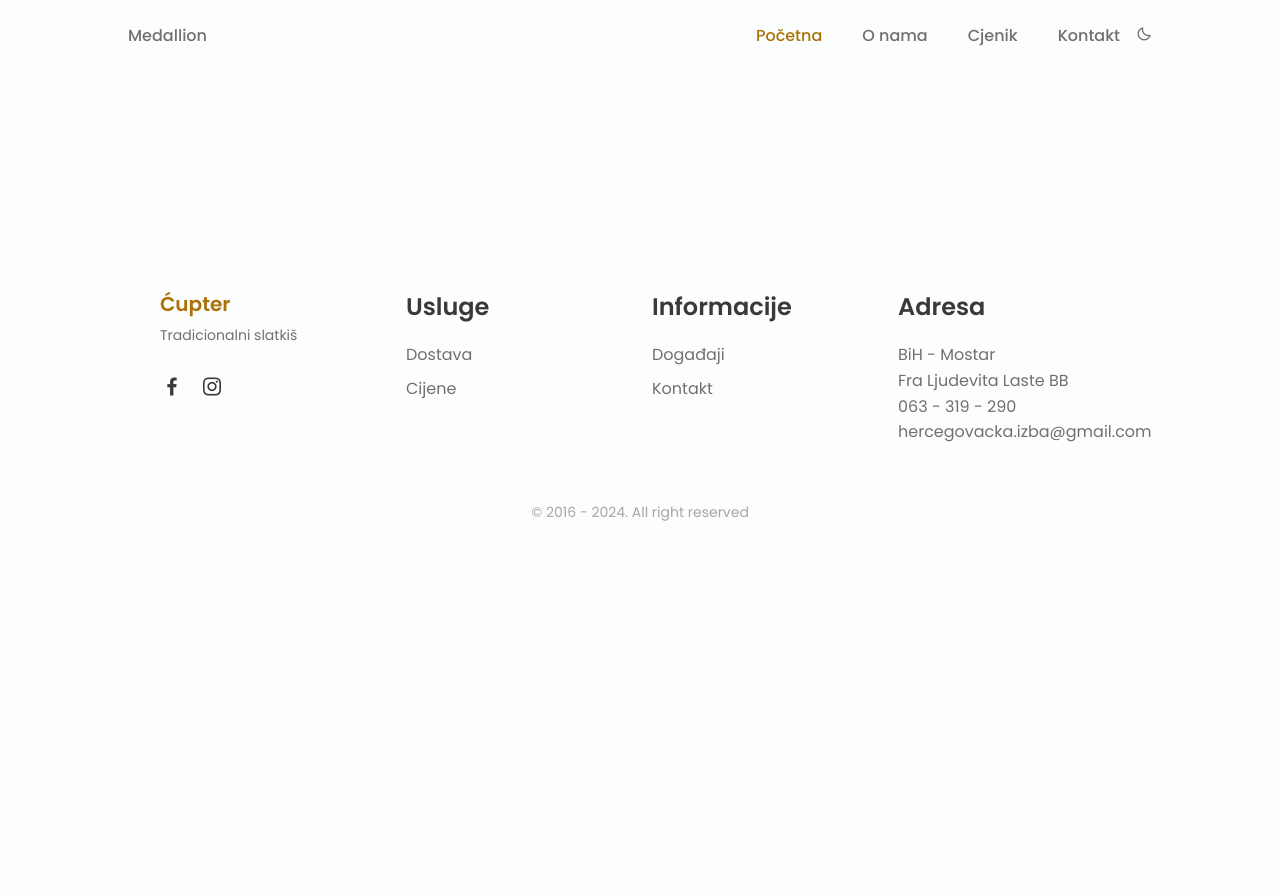
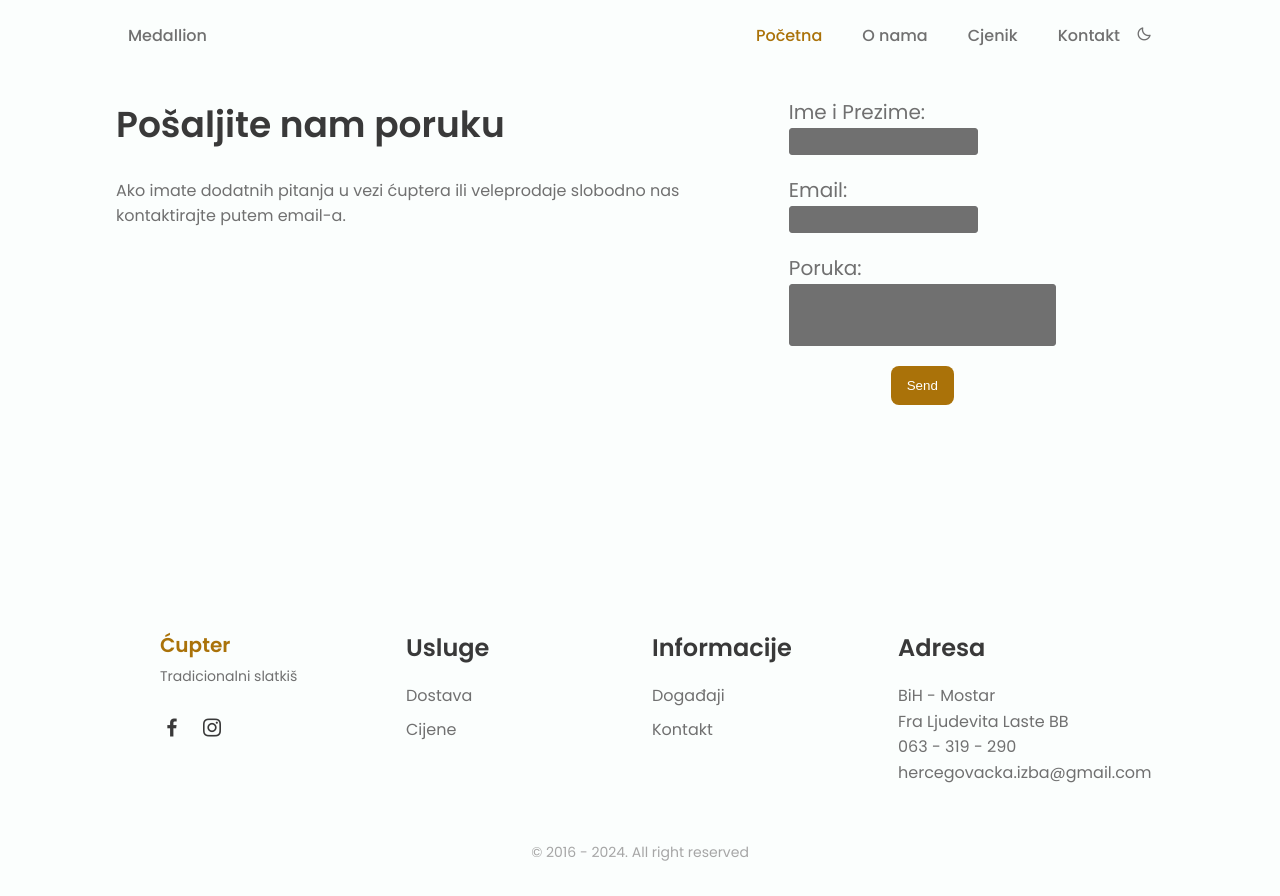
Before and after one commit to OnlyMatia/cupterv2, a React (Vite) app: page /contact in a window 1280 px wide. Before the commit the page ends 800 px from the top, so only its background shows below. Built offline with nearby package versions, Linux system fonts and the light colour scheme.

Commit message:
nadodan env file, napravljen kontakt forma(nije finalna)

```diff
--- a/package.json
+++ b/package.json
@@ -10,6 +10,7 @@
     "preview": "vite preview"
   },
   "dependencies": {
+    "@emailjs/browser": "^4.3.3",
     "react": "^18.2.0",
     "react-dom": "^18.2.0"
   },
--- a/src/assets/components/ContactForm.tsx
+++ b/src/assets/components/ContactForm.tsx
@@ -1,7 +1,63 @@
+import { useState } from "react"
+import emailjs from "@emailjs/browser"
 
 const ContactForm = () => {
+    const [data, setData] = useState({
+        user_name:"",
+        user_email:"",
+        user_message:""
+    })
+
+    const handleChange = (event:any) => {
+        const {name,value} = event.target;
+
+        setData((prev) => {
+            return {
+                ...prev,
+                [name]:value
+            }
+        })
+    }
+
+    const sendEmail = (e:any) => {
+        e.preventDefault()
+
+        emailjs.init(import.meta.env.VITE_EMAIL_USER_ID)
+        emailjs.send(
+            import.meta.env.VITE_EMAIL_SERVICE_ID,
+            import.meta.env.VITE_EMAIL_TEMPLATE_ID,
+            {
+                user_name: data.user_name,
+                user_email:data.user_email,
+                user_message:data.user_message
+            })
+        .then(response => {
+            console.log(response);
+        })
+        .catch((error) => {
+            console.log(error);
+        })
+    }
+
+
   return (
-    <div>ContactForm</div>
+    <form className="form" onSubmit={sendEmail}>
+
+      <div className="formDivs">
+        <label className="formLabel">Ime i Prezime:</label>
+        <input type="text" name="user_name" className="formInput smallInput" onChange={handleChange} required />
+      </div>
+     <div className="formDivs">
+        <label className="formLabel">Email:</label>
+        <input type="email" name="user_email" className="formInput smallInput" onChange={handleChange}  required />
+     </div>
+      <div className="formDivs">
+        <label className="formLabel">Poruka:</label>
+        <textarea name="user_message" className="formInput bigInput" onChange={handleChange} required />
+      </div>
+
+      <input type="submit" value="Send" className="submitBtn" />
+    </form>
   )
 }
 
--- a/src/assets/pages/Contact.tsx
+++ b/src/assets/pages/Contact.tsx
@@ -1,7 +1,13 @@
+import ContactForm from "../components/ContactForm"
 
 const Contact = () => {
   return (
-    <section className="about section bd-container" id="about">
+    <section className="contact" >
+      <div className="contactText">
+        <h2 className="section-title contact__initial">Pošaljite nam poruku</h2>
+        <p className="contact__description">Ako imate dodatnih pitanja u vezi ćuptera ili veleprodaje slobodno nas kontaktirajte putem email-a.</p>
+      </div>
+      <ContactForm />
 
     </section>
   )
--- a/src/index.css
+++ b/src/index.css
@@ -454,6 +454,72 @@ img{
   color: var(--text-color-light);
   margin-top: 3.5rem;
 }
+/* ============================ kontakt*/
+
+.contact{
+  display: flex;
+  padding: 6rem;
+}
+
+.contactText{
+  margin: 0 20px;
+  max-width: 60%;
+  width: auto;
+}
+.form{
+  display: block;
+}
+
+.formDivs{
+  display: block;
+  margin-bottom: 1.2rem;
+}
+.formLabel{
+  display: block;
+  font-size: var(--h3-font-size);
+}
+.formInput{
+  display: block;
+}
+.smallInput{
+  background: var(--text-color);
+  border: 1px solid var(--text-color);
+  border-radius: 3px;
+  color: black;
+  font-weight: 500;
+  padding: 5px;
+}
+.bigInput{
+  background: var(--text-color);
+  border: 1px solid var(--text-color);
+  border-radius: 3px;
+  color: black;
+  font-weight: 500;
+  font-family: inherit;
+  padding: 10px;
+  resize: none;
+}
+.smallInput:focus {
+  outline: none;
+}
+.bigInput:focus {
+  outline: none;
+}
+.submitBtn{
+  display: block;
+  background-color: var(--first-color);
+  color: #FFF;
+  padding: .75rem 1rem;
+  border-radius: .5rem;
+  transition: .3s;
+  border: none;
+  margin: 0 auto;
+  cursor: pointer;
+}
+.submitBtn:hover{
+  background-color: var(--first-color-alt);
+}
+
 
 /*========== MEDIA QUERIES ==========*/
 @media screen and (min-width: 576px){
```
Also changed, not shown: 2 other files (tests, documents, lock files or other folders).
